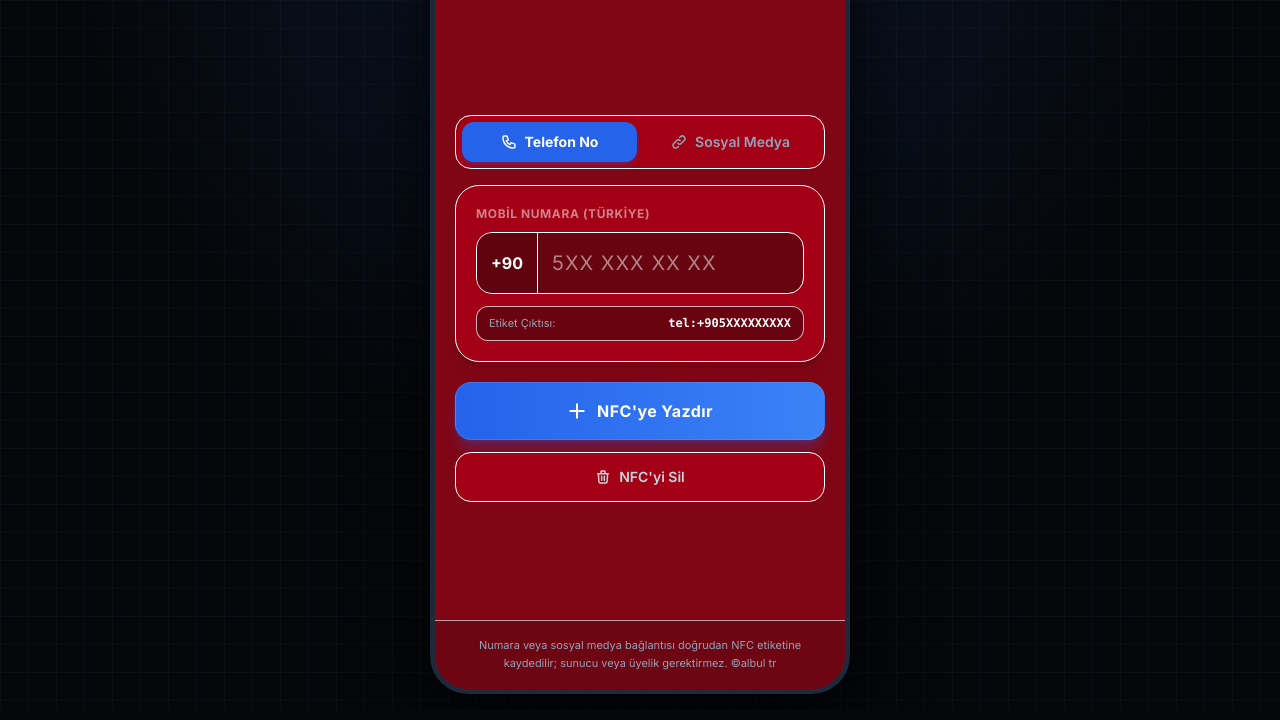
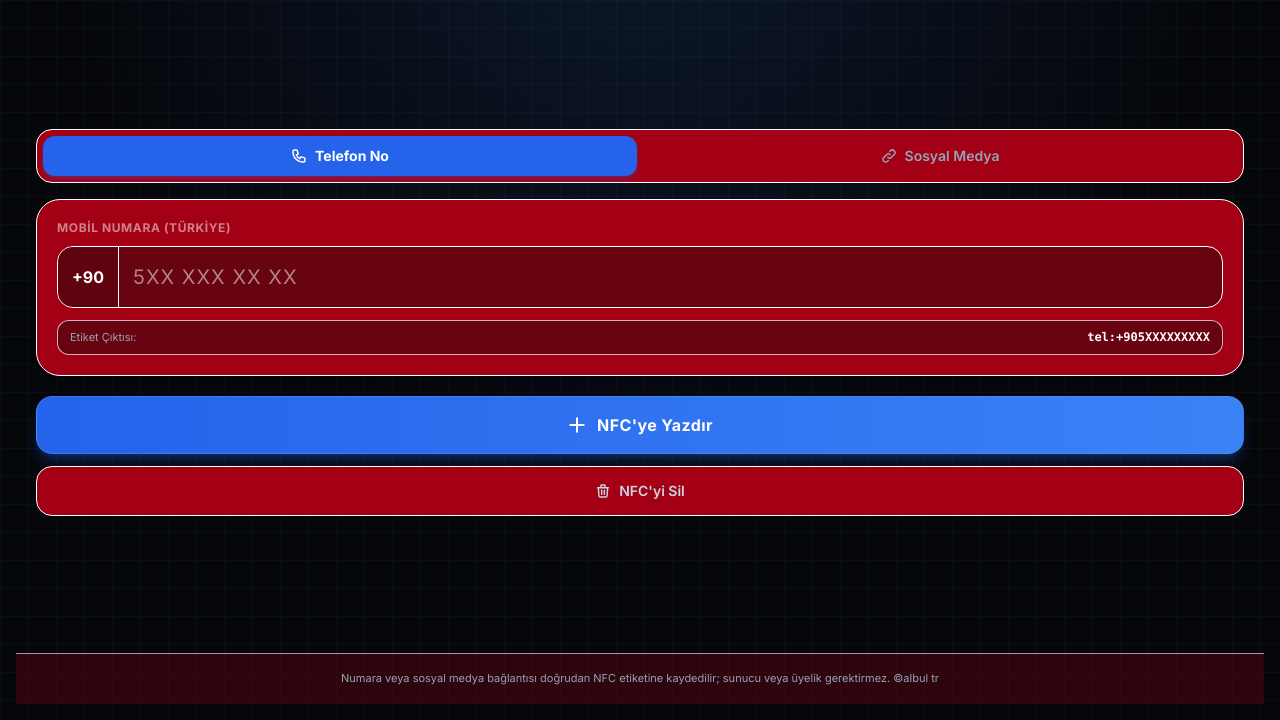
Before and after one commit to Albultr/Nfc-nunarator, a plain HTML site: page index.html in a window 1280 px wide. Shown: the part 112-832 px from the top of the page. Drawn offline with nearby package versions, Linux system fonts and the light colour scheme.

Commit message:
Update index.html

```diff
--- a/index.html
+++ b/index.html
@@ -140,7 +140,7 @@
 <body class="min-h-screen w-full flex items-center justify-center sm:p-4 cockpit-grid">
 
     <!-- Ana Uygulama Konteyneri -->
-    <div id="appShell" class="w-full sm:max-w-[420px] min-h-screen sm:min-h-[790px] sm:max-h-[860px] bg-cockpit-shell sm:rounded-[2.4rem] sm:border-[5px] sm:border-slate-800 shadow-[0_24px_80px_rgba(0,0,0,0.85)] flex flex-col justify-between relative overflow-hidden">
+    <div id="appShell" class="w-full min-h-screen flex flex-col flex flex-col justify-between relative overflow-hidden">
 
         <!-- Toast Bildirim Alanı (Üst Orta) -->
         <div id="toastBanner" class="pointer-events-none fixed sm:absolute top-4 left-1/2 -translate-x-1/2 z-[60] w-[90%] max-w-[360px] opacity-0 -translate-y-2 transition-all duration-200">
```
